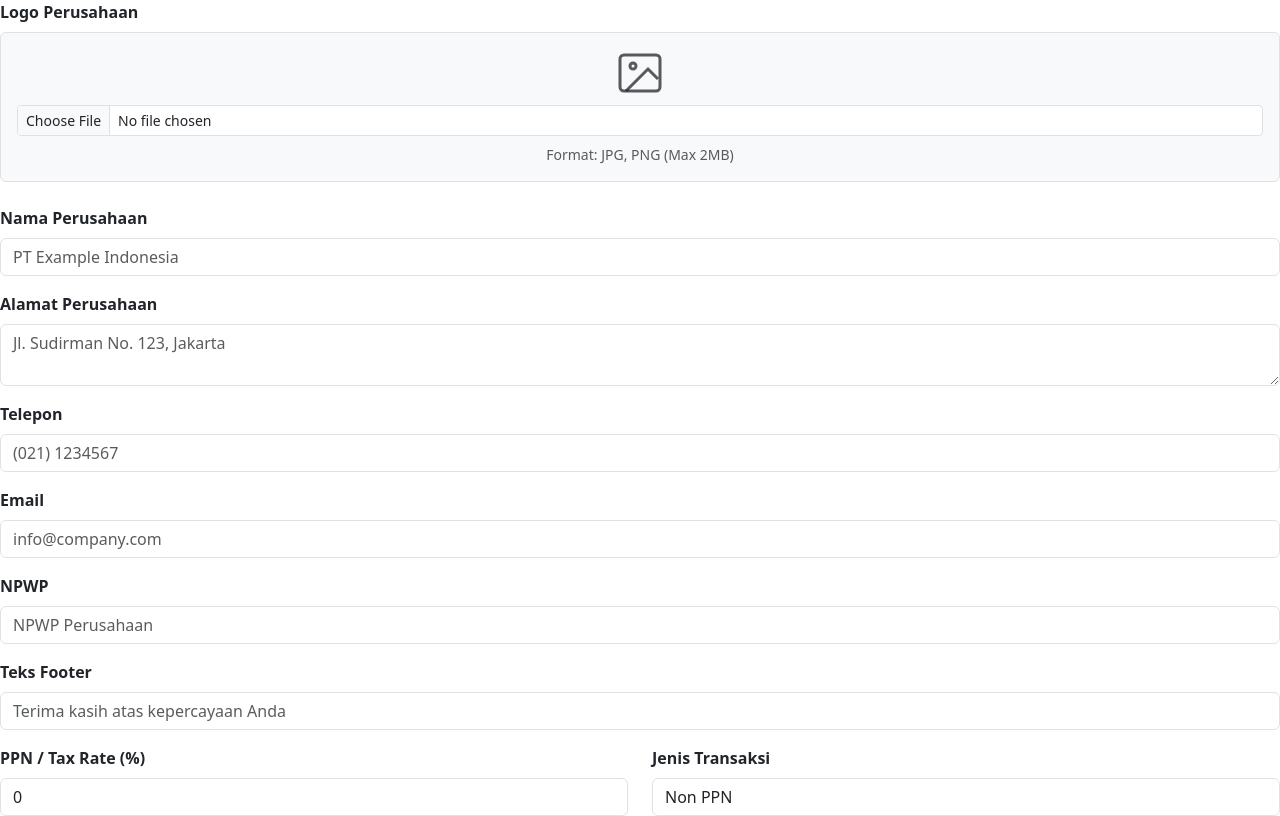
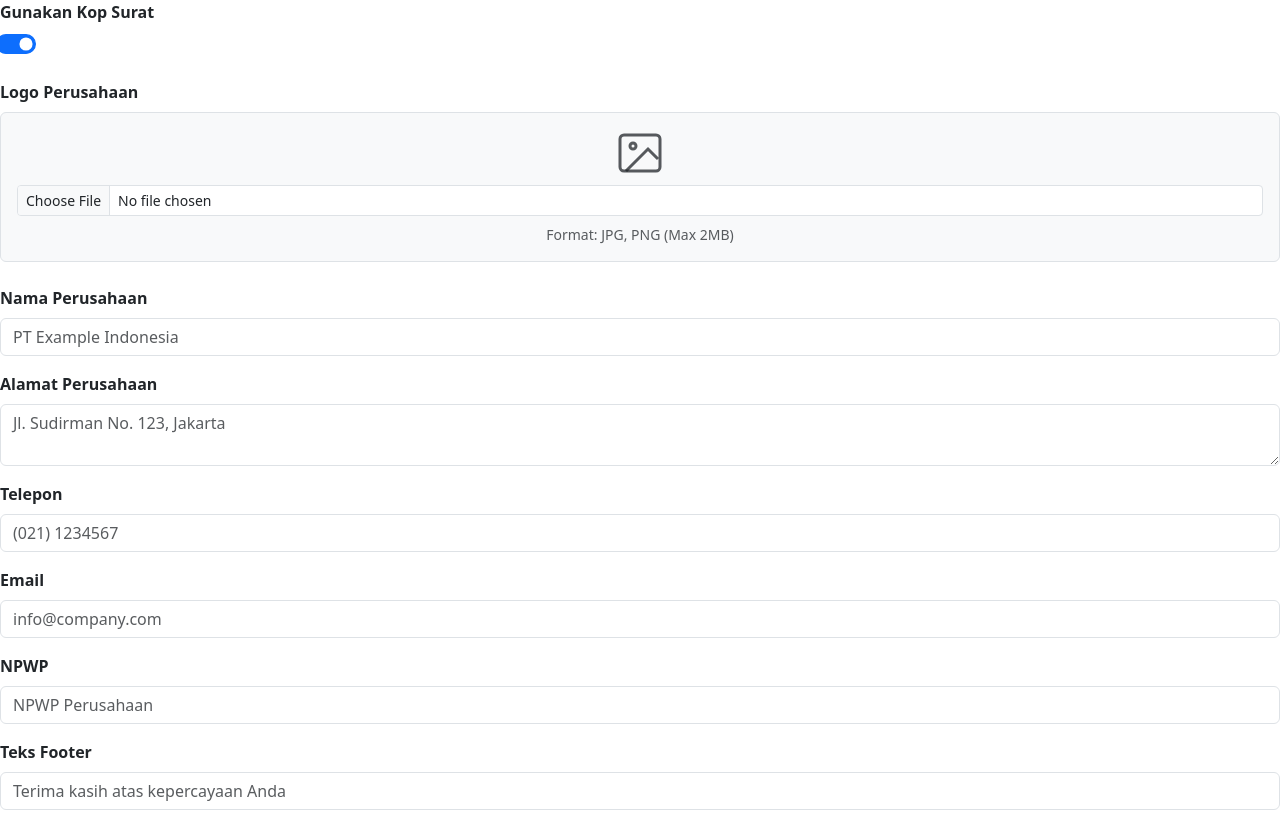
Before and after one commit to AllanWijaya/invoice-maker, a Next.js app: page /components/tab/BrandSettings in a window 1280 px wide. Shown: the top 816 px of the page. Built offline with nearby package versions, Linux system fonts and the light colour scheme.

Commit message:
Add button checkbutton untuk kop surat

```diff
--- a/pages/components/tab/BrandSettings.tsx
+++ b/pages/components/tab/BrandSettings.tsx
@@ -21,6 +21,7 @@ export default function BrandSettings({
     taxRate: 0,
     accentColor: "#0d6efd",
     jenisTransaksi: "non-ppn",
+    useLetterhead:true
   },
   setBrandData,
   removeLogo,
@@ -36,6 +37,30 @@ export default function BrandSettings({
 }: BrandSettingsProps) {
   return (
     <>
+      <div className="mb-4">
+        <label className="form-label fw-semibold">Gunakan Kop Surat</label>
+
+       <div className="form-check form-switch form-switch-md mb-0">
+        <input
+          className="form-check-input"
+          type="checkbox"
+          role="switch"
+          id="useLetterheadSwitch"
+          style={{ cursor: 'pointer', transform: 'scale(1.25)' }}
+          checked={brandData.useLetterhead}
+          onChange={(e) =>
+            setBrandData({
+              ...brandData,
+              useLetterhead: e.target.checked, // Perbaikan: Ambil e.target.checked
+            })
+          }
+        />
+        <label className="form-check-label visually-hidden" htmlFor="useLetterheadSwitch">
+          Gunakan Letterhead
+        </label>
+      </div>
+      </div>
+
       <div className="mb-4">
         <label className="form-label fw-semibold">Logo Perusahaan</label>
         <div className="border rounded p-3 text-center bg-light">
--- a/types/invoice.ts
+++ b/types/invoice.ts
@@ -41,6 +41,7 @@ export interface BrandData {
   taxRate: number; // PPN dalam persen
   accentColor: string;
   jenisTransaksi: "non-ppn" | "include-ppn" | "exclude-ppn";
+  useLetterhead?:boolean
 }
 
 export interface PrintOptions {
```
Also changed, not shown: pages/components/InvoicePreview.tsx (+5 -2 lines).
